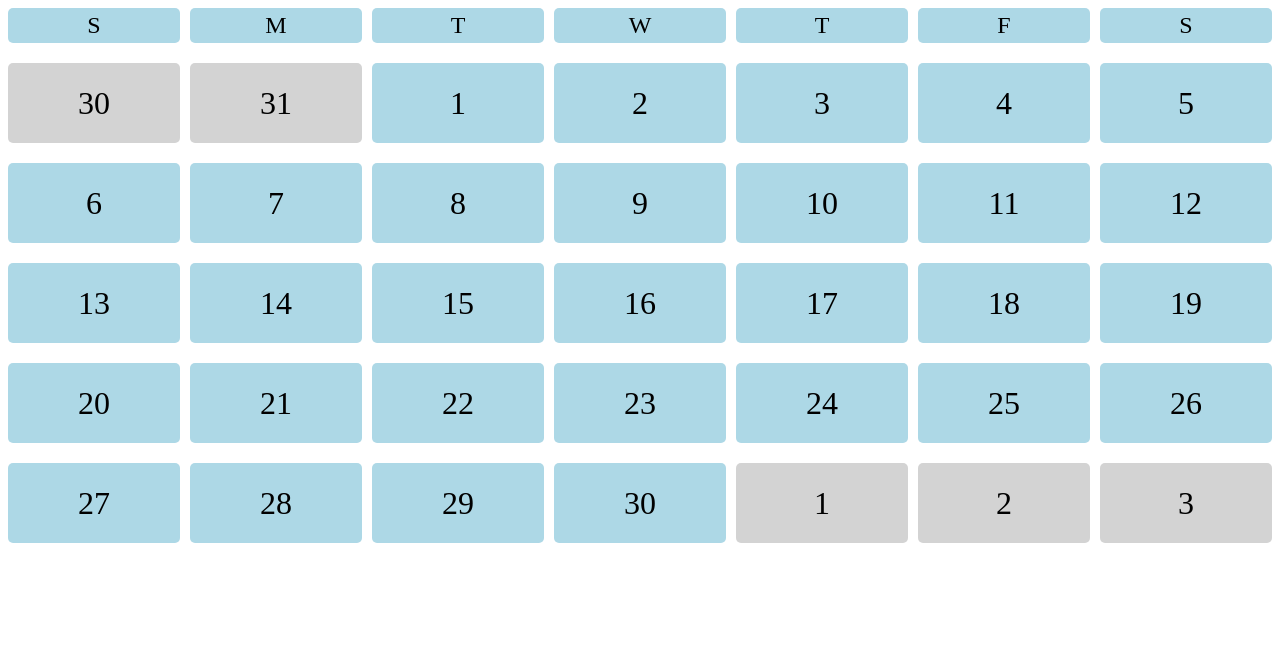
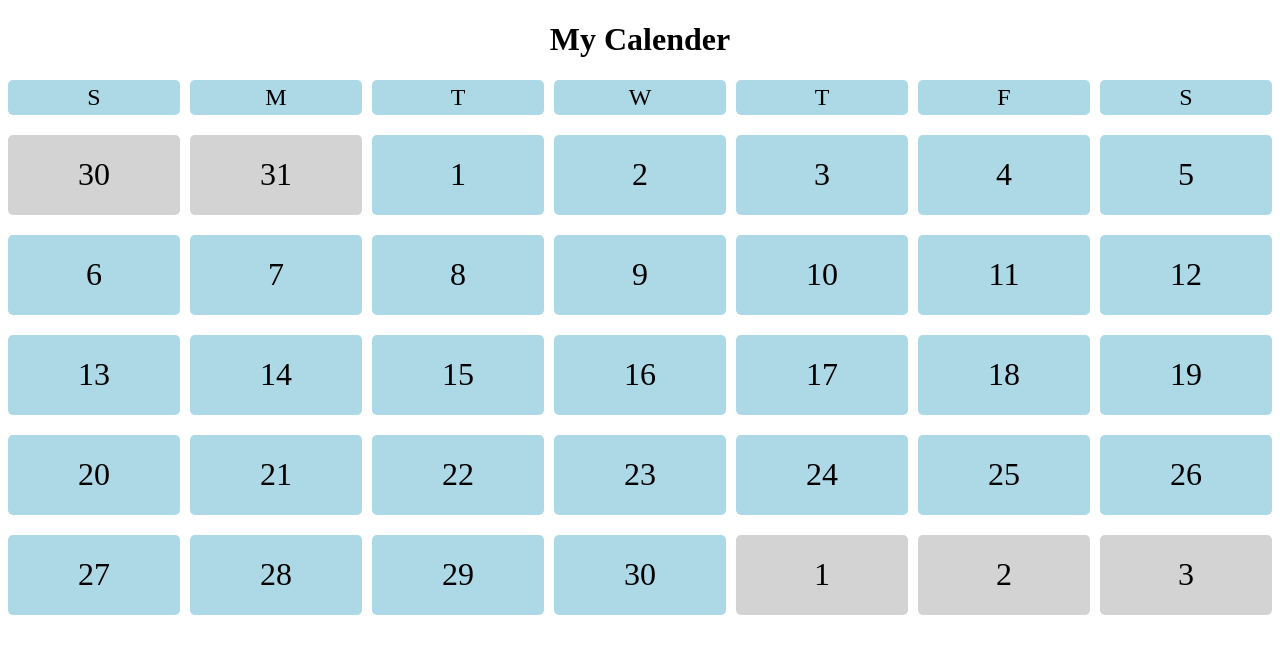
Before and after one commit to saadi001/pracitse, a plain HTML site: page calender.html in a window 1280 px wide. Drawn offline with Linux system fonts and the light colour scheme.

Commit message:
ki add korsi jani na

```diff
--- a/calender.html
+++ b/calender.html
@@ -30,9 +30,13 @@
         .day{
             font-size: 1.5em;
         }
+        h1{
+            text-align: center;
+        }
     </style>
 </head>
 <body>
+    <div><h1>My Calender</h1></div>
     <div class="calender">
         <div class="day">S</div>
         <div class="day">M</div>
```
